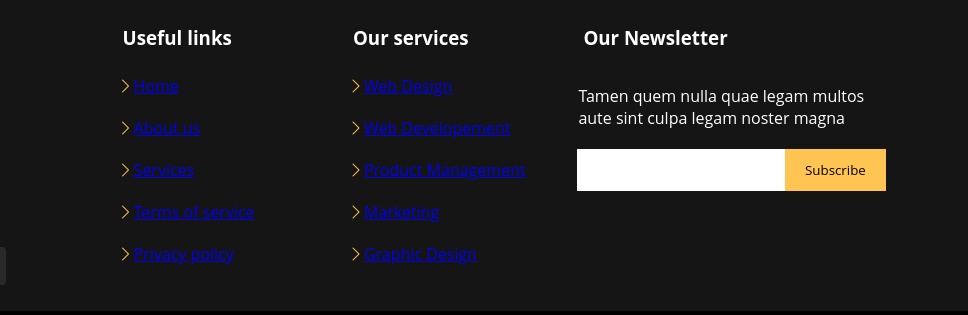
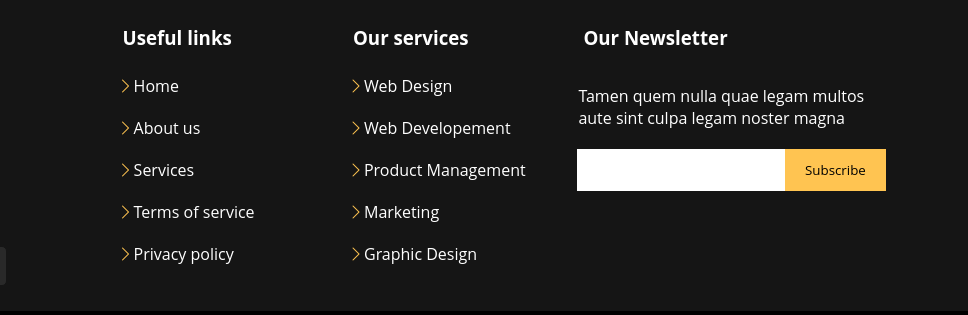
Before and after one commit to SanthanaMaharajan/gp-footer-responsive, a plain HTML site: page index.html in a window 1280 px wide. Shown: the top 315 px of the page, 312-1280 px from the left. Drawn offline with nearby package versions, Linux system fonts and the light colour scheme.

Commit message:
style.css

```diff
--- a/css/style.css
+++ b/css/style.css
@@ -55,6 +55,13 @@ footer{
 .footer-cnt2 i, .footer-cnt3 i{
 	color:#ffc451;
 }
+.footer-cnt2 a, .footer-cnt3 a{
+	text-decoration:none;
+	color:#fff;
+}
+.footer-cnt2 a:hover, .footer-cnt3 a:hover{
+	color:#ffc451;
+}
 .footer-cnt4 input{
 	border:none;
 }
```
